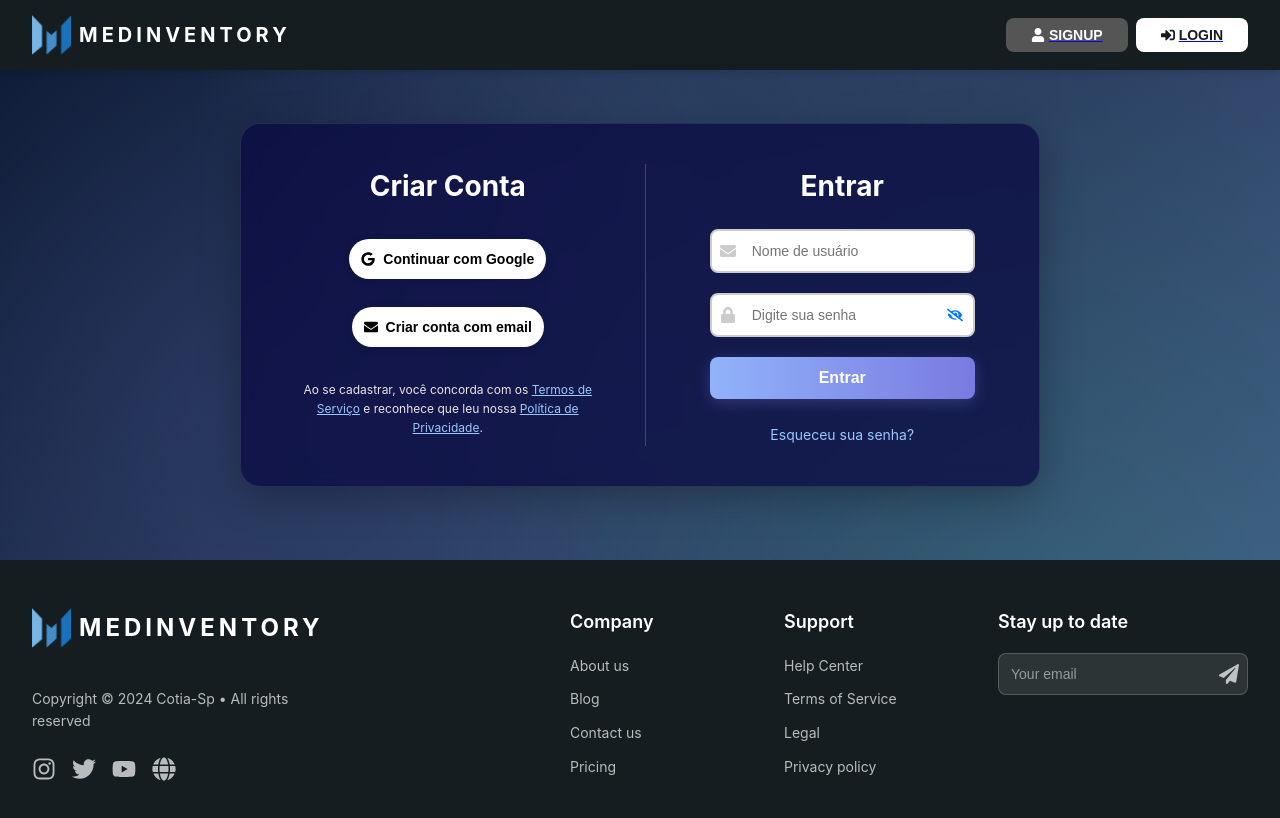
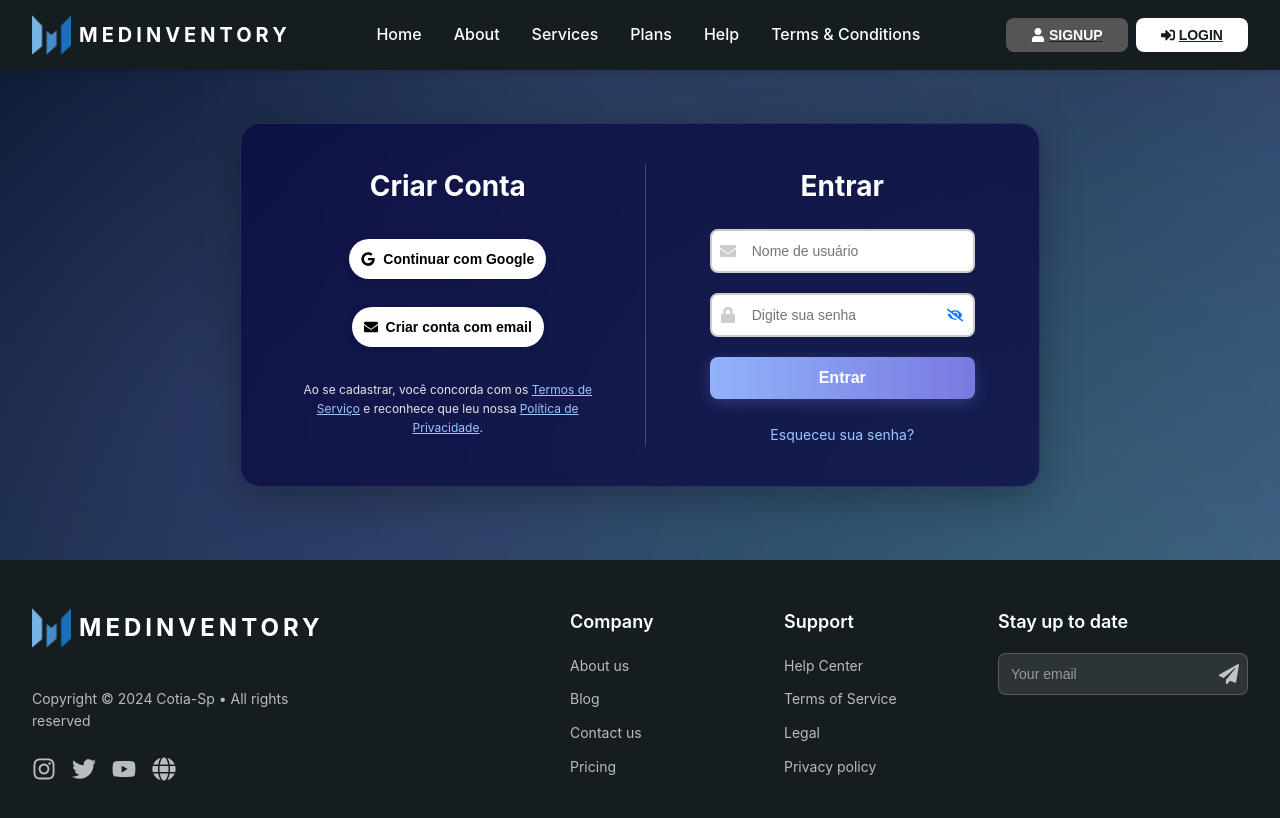
Before and after one commit to MoisesG01/MedInventory-front, a React (Create React App) app: page /login in a window 1280 px wide. Shown: the top 818 px of the page. Built offline with nearby package versions, Linux system fonts and the light colour scheme; no server answers; the HTML template or start-up script is replaced by a standard one.

Commit message:
fix: corrige navbar para manter links visiveis ao deslogar

```diff
--- a/src/components/Navbar/Navbar.jsx
+++ b/src/components/Navbar/Navbar.jsx
@@ -80,8 +80,6 @@ const Navbar = () => {
         <div></div>
       </div>
       <ul className={`navbar-links ${isMenuOpen ? "active" : ""}`}>
-        {isAuthenticated && (
-          <>
         <li>
           <Link to="/home" onClick={handleNavigation}>
             Home
@@ -118,8 +116,6 @@ const Navbar = () => {
             Terms & Conditions
           </Link>
         </li>
-          </>
-        )}
       </ul>
       <div className={`navbar-buttons ${isMenuOpen ? "active" : ""}`}>
         {isAuthenticated ? (
```
Also changed, not shown: src/components/LoginPage/LoginPage.jsx (line endings or trailing spaces). Lines whose indentation alone changed are shown as unchanged.
